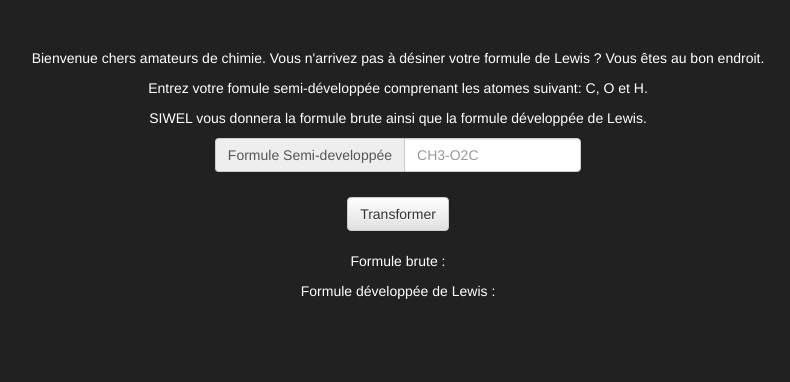
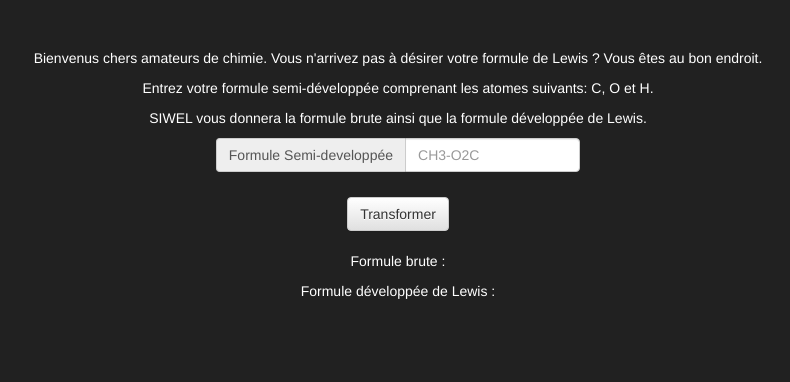
Before and after one commit to michaeldivia/SIWEL, a PHP site: page / in a window 1280 px wide. Shown: the part 191-573 px from the top of the page, without its empty margins (242-1032 px from the left). Run offline with PHP 8.4, Linux system fonts and the light colour scheme; data comes from the database, SQL or seed files in the repository.

Commit message:
Update index.php
fautes d'orthographes

```diff
--- a/index.php
+++ b/index.php
@@ -45,8 +45,8 @@
 				</div>
 
 				<div class="explanation_div">
-					<p>Bienvenue chers amateurs de chimie. Vous n'arrivez pas à désiner votre formule de Lewis ? Vous êtes au bon endroit.</p>
-					<p>Entrez votre fomule semi-développée comprenant les atomes suivant: C, O et H.</p>
+					<p>Bienvenus chers amateurs de chimie. Vous n'arrivez pas à désirer votre formule de Lewis ? Vous êtes au bon endroit.</p>
+					<p>Entrez votre formule semi-développée comprenant les atomes suivants: C, O et H.</p>
 					<p>SIWEL vous donnera la formule brute ainsi que la formule développée de Lewis.</p>
 				</div>
 
```
